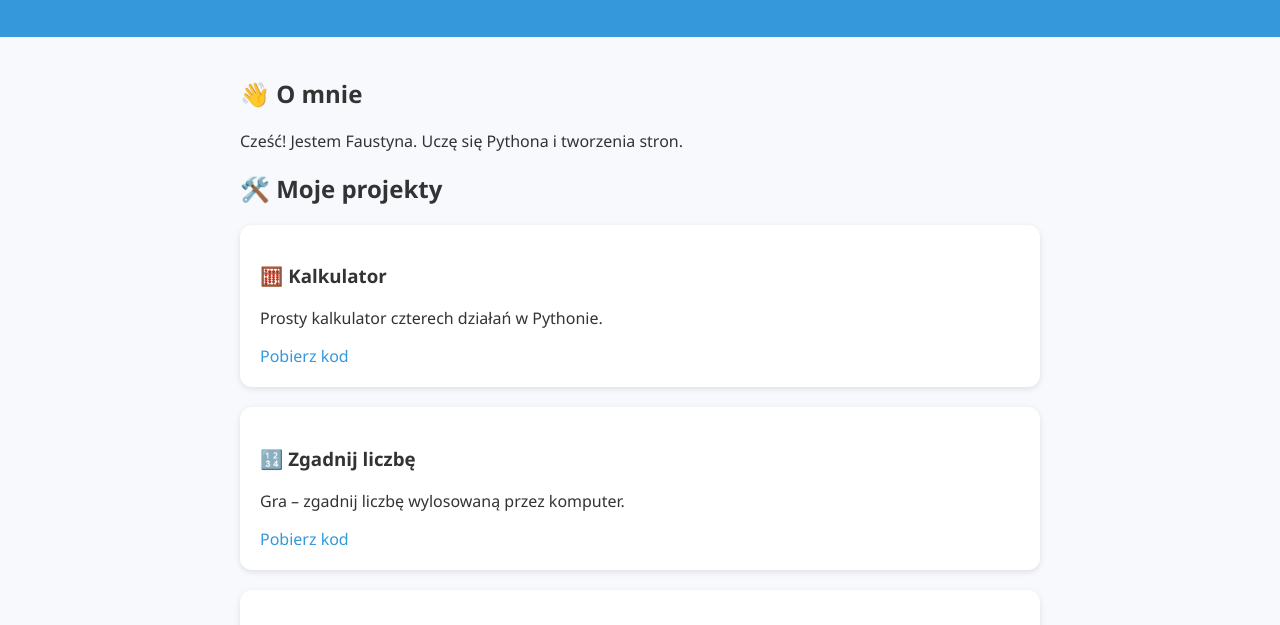
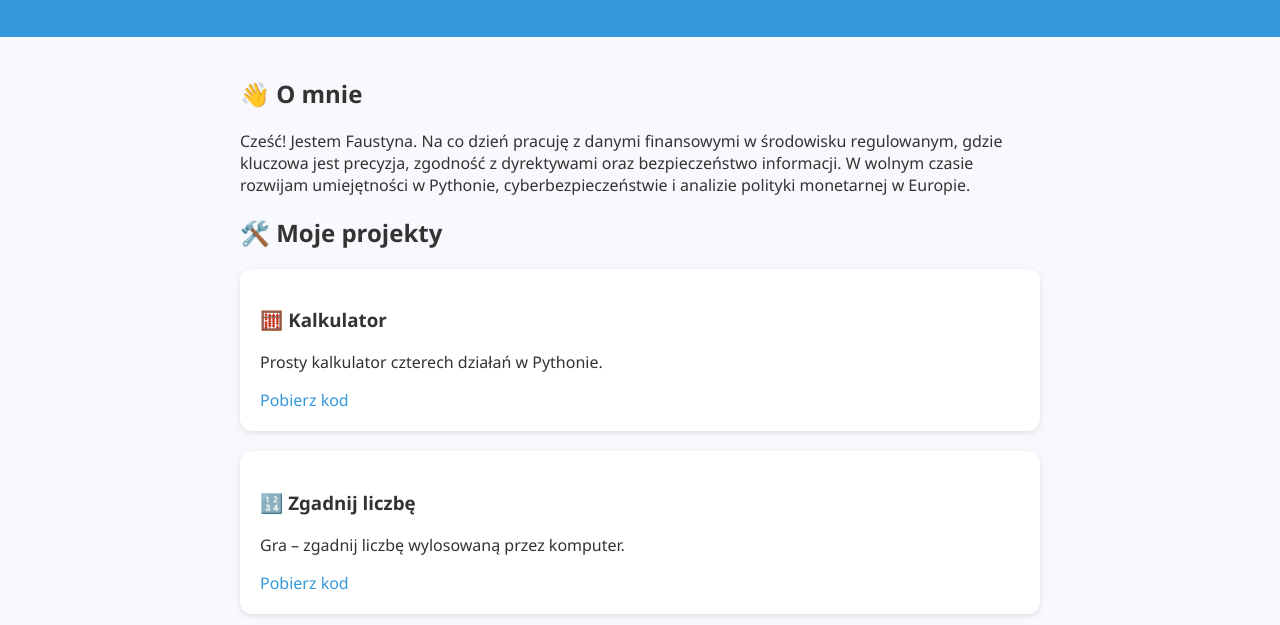
Before and after one commit to Fijalkowska/fijalkowska.github.io, a plain HTML site: page index.html in a window 1280 px wide. Shown: the part 138-763 px from the top of the page. Drawn offline with Linux system fonts and the light colour scheme.

Commit message:
Update index.html

```diff
--- a/index.html
+++ b/index.html
@@ -25,7 +25,7 @@
   <main class="container">
 <section class="about" id="about">
       <h2>👋 O mnie</h2>
-      <p>Cześć! Jestem Faustyna. Uczę się Pythona i tworzenia stron.</p>
+      <p>Cześć! Jestem Faustyna. Na co dzień pracuję z danymi finansowymi w środowisku regulowanym, gdzie kluczowa jest precyzja, zgodność z dyrektywami oraz bezpieczeństwo informacji. W wolnym czasie rozwijam umiejętności w Pythonie, cyberbezpieczeństwie i analizie polityki monetarnej w Europie.</p>
     </section>
 
 <section class="projects" id="projects">
```
